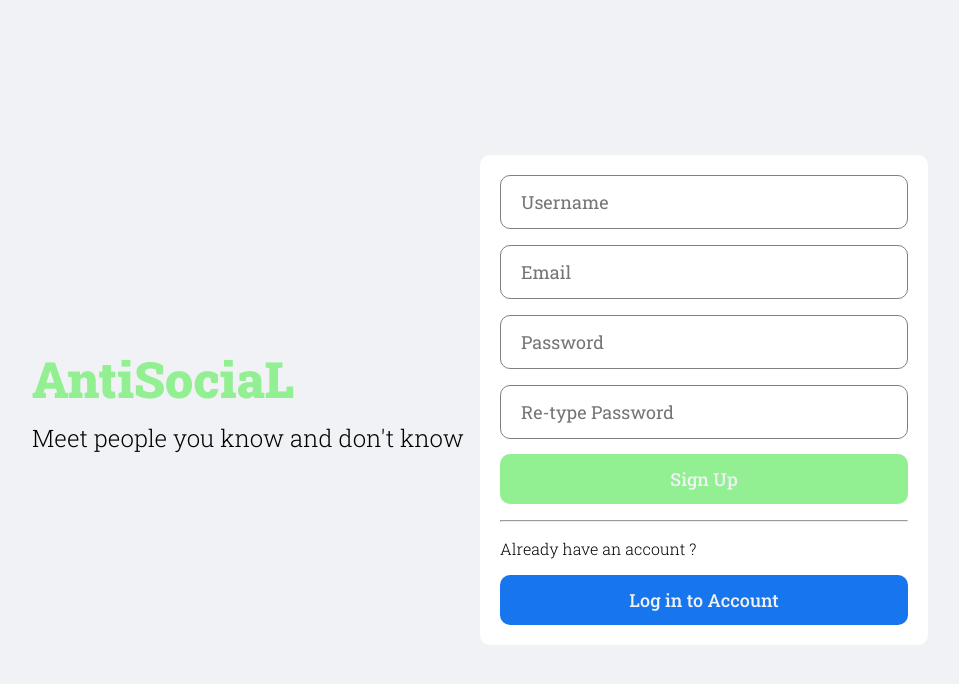
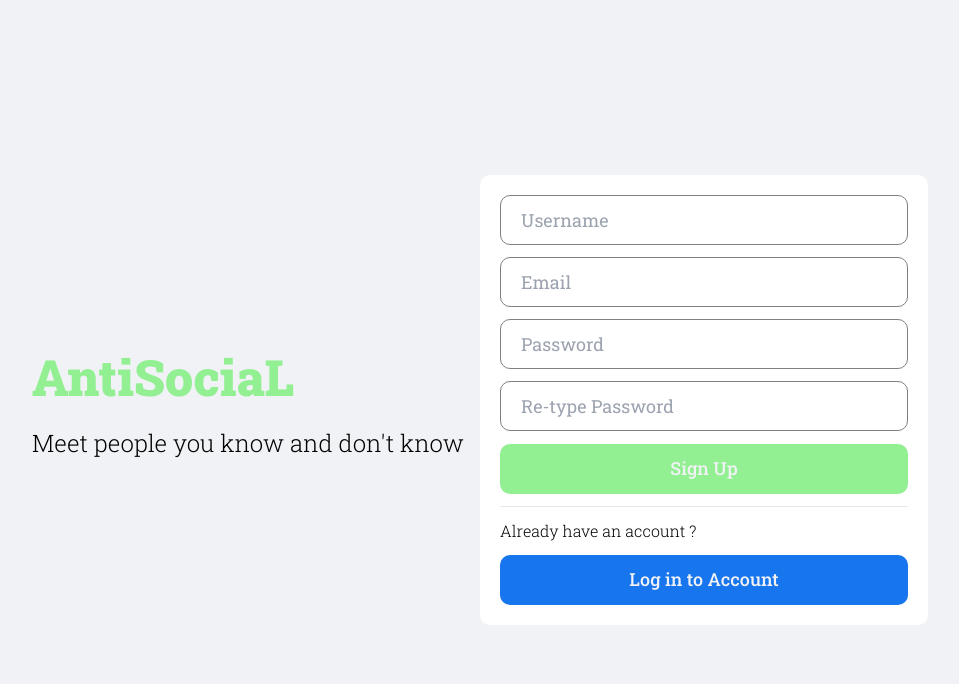
Before and after one commit to pasta022/AntiSociaL, a React (Create React App) app: page / in a window 1280 px wide. Shown: the top 684 px of the page, without its empty margins (160-1119 px from the left). Built offline with nearby package versions, Linux system fonts and the light colour scheme.

Commit message:
installation of tailwind

```diff
--- a/public/assets/style.css
+++ b/public/assets/style.css
@@ -1,3 +1,7 @@
+/* @import 'tailwindcss/base';
+@import 'tailwindcss/components';
+@import 'tailwindcss/utilities'; */
+
 *{
     margin: 0;
     font-family: 'Roboto Slab', serif;
--- a/src/App.js
+++ b/src/App.js
@@ -2,11 +2,15 @@ import Home from "./pages/home/home";
 import Login from "./pages/login/login";
 import Profile from "./pages/profile/profile";
 import Register from "./pages/register/register";
-import { BrowserRouter as Router, Route, Routes, Navigate } from "react-router-dom";
+import {
+  BrowserRouter as Router,
+  Route,
+  Routes,
+  Navigate,
+} from "react-router-dom";
 import { useContext } from "react";
 import { AuthContext } from "./context/authContext";
 import Messenger from "./pages/messenger/messenger";
-
 
 function App() {
   const { user } = useContext(AuthContext);
@@ -14,10 +18,19 @@ function App() {
     <Router>
       <Routes>
         <Route exact path="/" element={user ? <Home /> : <Register />} />
-        <Route path="/login" element={user ? <Navigate to="/"/> : <Login />} />
-        <Route path="/register" element={user ? <Navigate to="/"/> : <Register />} />
-        <Route path="/messenger" element={!user ? <Navigate to="/"/> : <Messenger />} />
-        <Route path="/profile/:username" element={user ? <Profile /> : <Navigate to="/register" />} />
+        <Route path="/login" element={user ? <Navigate to="/" /> : <Login />} />
+        <Route
+          path="/register"
+          element={user ? <Navigate to="/" /> : <Register />}
+        />
+        <Route
+          path="/messenger"
+          element={!user ? <Navigate to="/" /> : <Messenger />}
+        />
+        <Route
+          path="/profile/:username"
+          element={user ? <Profile /> : <Navigate to="/register" />}
+        />
       </Routes>
     </Router>
   );
--- /dev/null
+++ b/src/index.css
@@ -0,0 +1,3 @@
+@tailwind base;
+@tailwind components;
+@tailwind utilities;
--- /dev/null
+++ b/tailwind.config.js
@@ -0,0 +1,8 @@
+/** @type {import('tailwindcss').Config} */
+module.exports = {
+  content: ["./src/**/*.{js,jsx,ts,tsx}"],
+  theme: {
+    extend: {},
+  },
+  plugins: [],
+};
```
Also changed, not shown: package.json (+6 -1 lines), src/index.js (+6 -8 lines), 1 other file (tests, documents, lock files or other folders).
